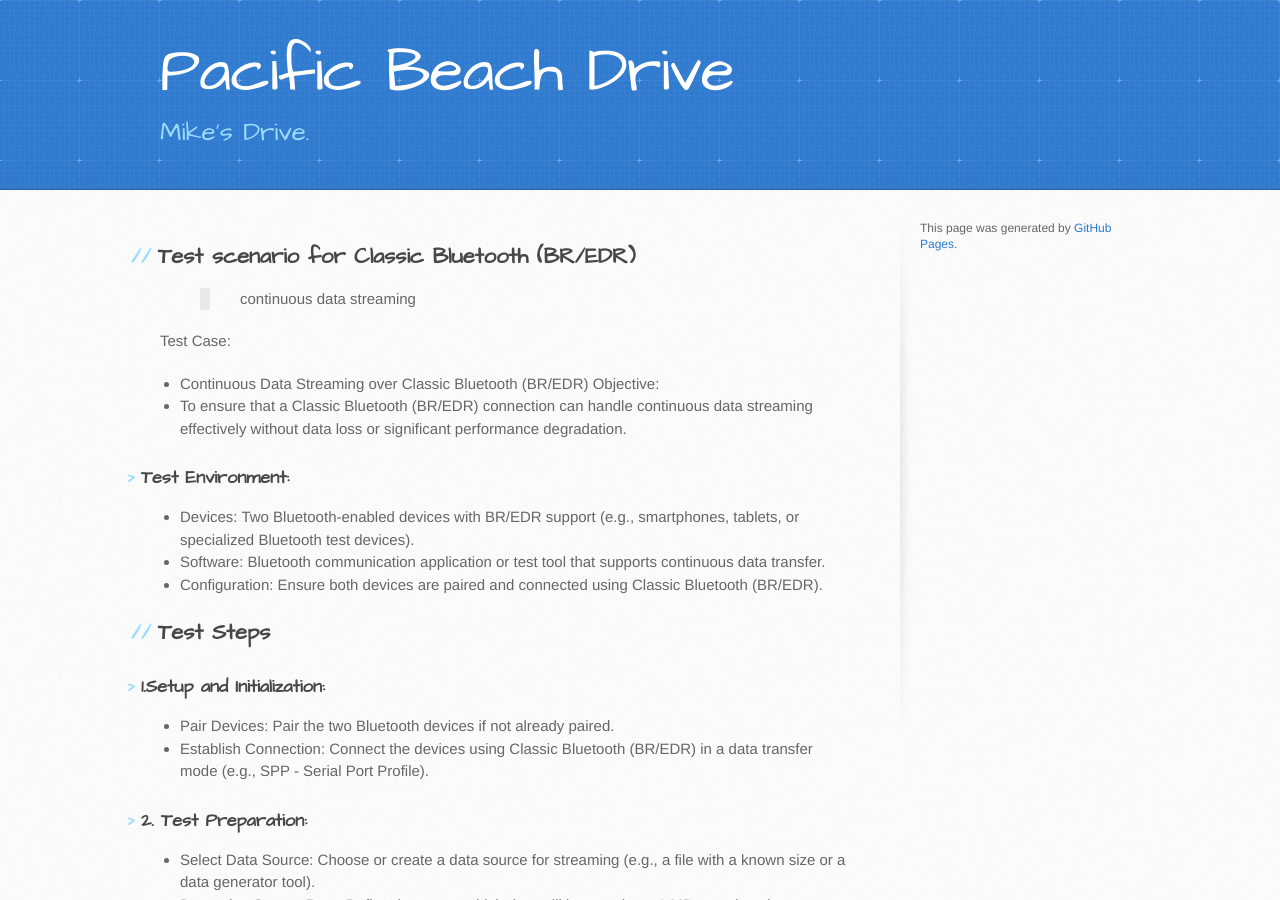
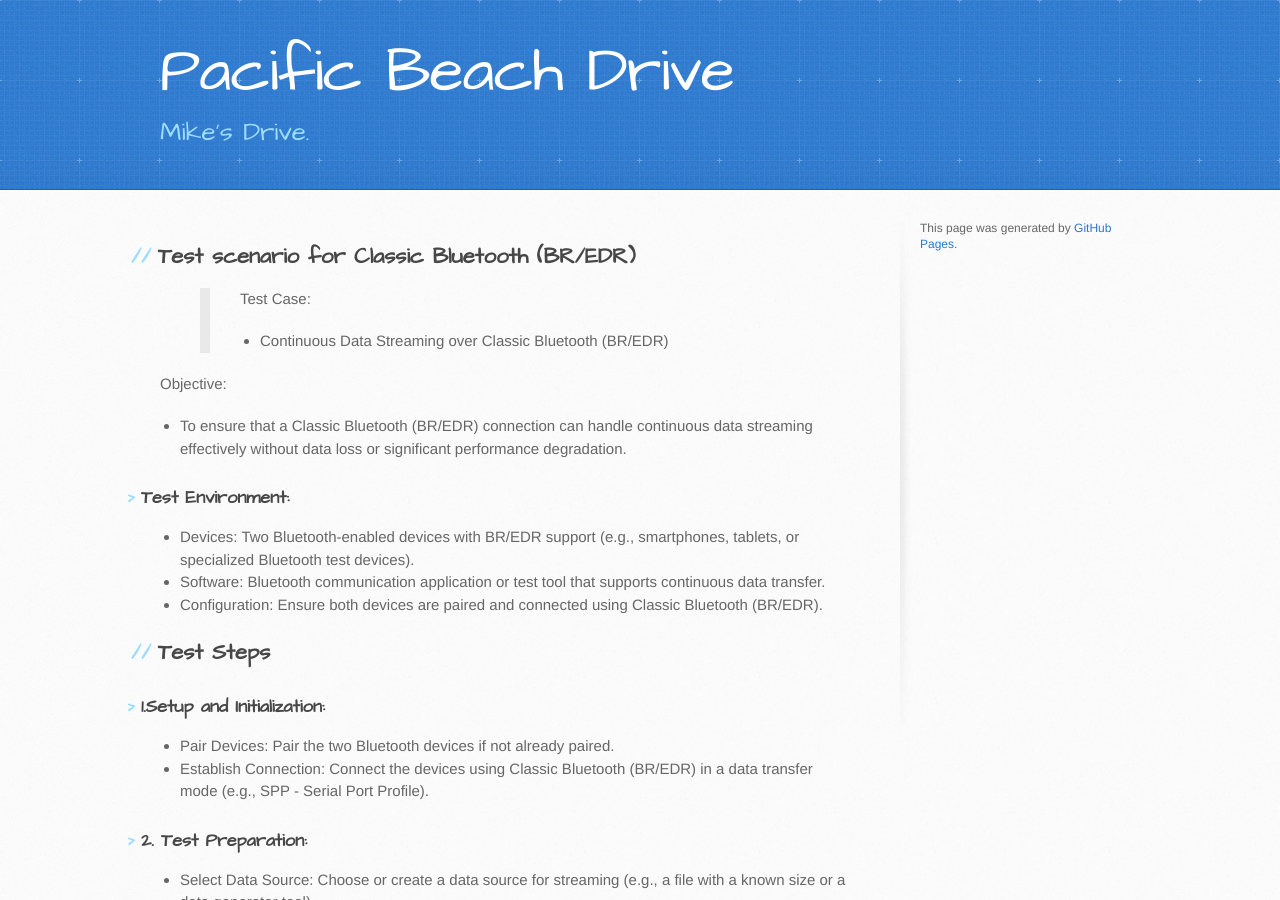
Before and after one commit to trumpfheller/trumpfheller.github.io, a Jekyll site: the page built from testing/bt_scenario_ClassicBluetooth.md, in a window 1280 px wide and 900 px high. Built offline with Jekyll 4.4.1, drawn with Linux system fonts in a browser that asks for light colours.

Commit message:
Update bt_scenario_ClassicBluetooth.md

```diff
--- a/testing/bt_scenario_ClassicBluetooth.md
+++ b/testing/bt_scenario_ClassicBluetooth.md
@@ -3,10 +3,9 @@ layout: default
 ---
 
 ## Test scenario for Classic Bluetooth (BR/EDR)
-> continuous data streaming
+> Test Case:
+* Continuous Data Streaming over Classic Bluetooth (BR/EDR)
 
-Test Case:
-* Continuous Data Streaming over Classic Bluetooth (BR/EDR)
 Objective:
 * To ensure that a Classic Bluetooth (BR/EDR) connection can handle continuous data streaming effectively without data loss or significant performance degradation.
 
```
